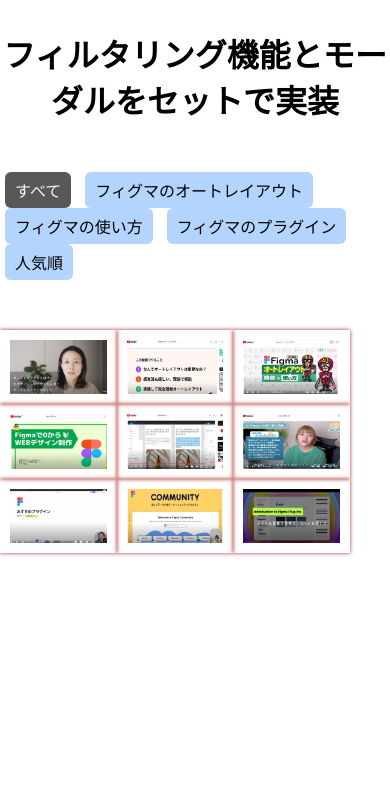
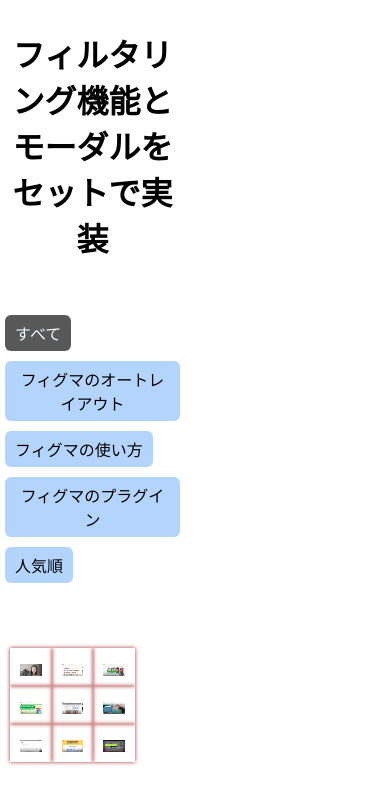
Before and after one commit to tsuruda-mituhiro/tsuruda-mituhiro.github.io, a plain HTML site: page mixItUp/index.html in a window 390 px wide. Drawn offline with nearby package versions, Linux system fonts and the light colour scheme.

Commit message:
ボタンの変更

```diff
--- a/mixItUp/css/style.css
+++ b/mixItUp/css/style.css
@@ -14,6 +14,7 @@
 .contents{
 display: flex;
 flex-wrap: wrap;
+padding: 10px;
 
 }
 .mix{
@@ -34,12 +35,12 @@
  background-color: #b3d4fc;
  padding: 6px 10px;
  border-radius: 6px;
-margin: 0 5px;
-}
-.mixitup-control-active{
+margin: 5px;
+
+&.mixitup-control-active{
  color: aliceblue;
  background-color: rgb(88, 88, 88);
- }
+ }}
 
 .btn-wrapper{
  margin-bottom: 50px;
@@ -50,3 +51,8 @@
 body{
  overflow-y: scroll;
 }
+
+@media (max-width:680px){
+ body{
+ width: calc((100% - 20px) / 2);}
+}
```
